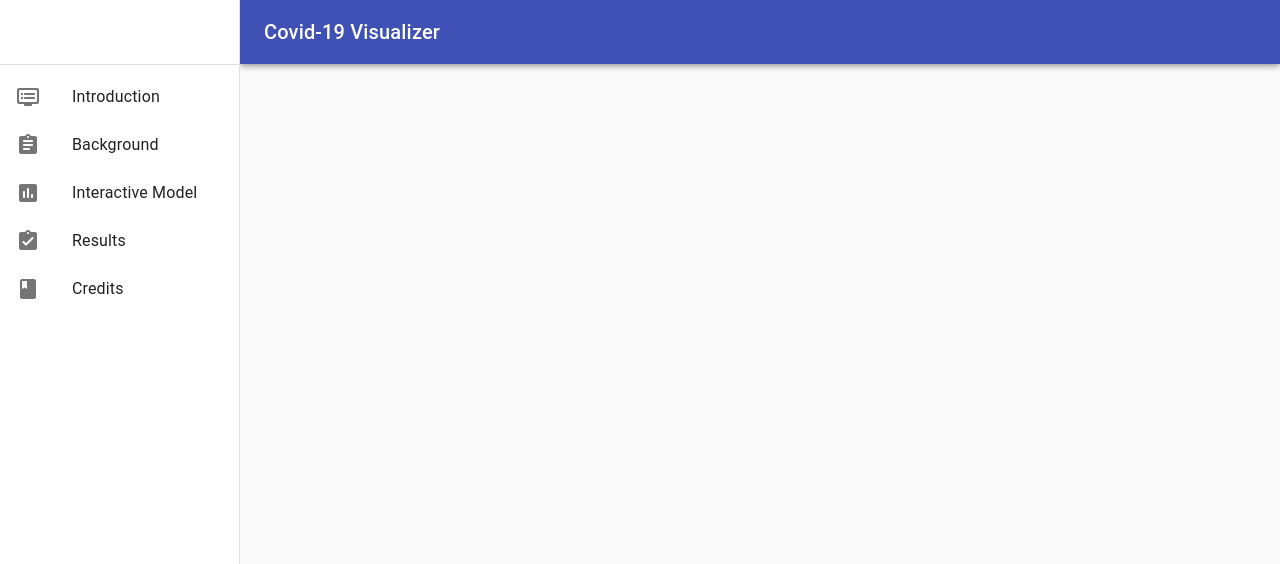
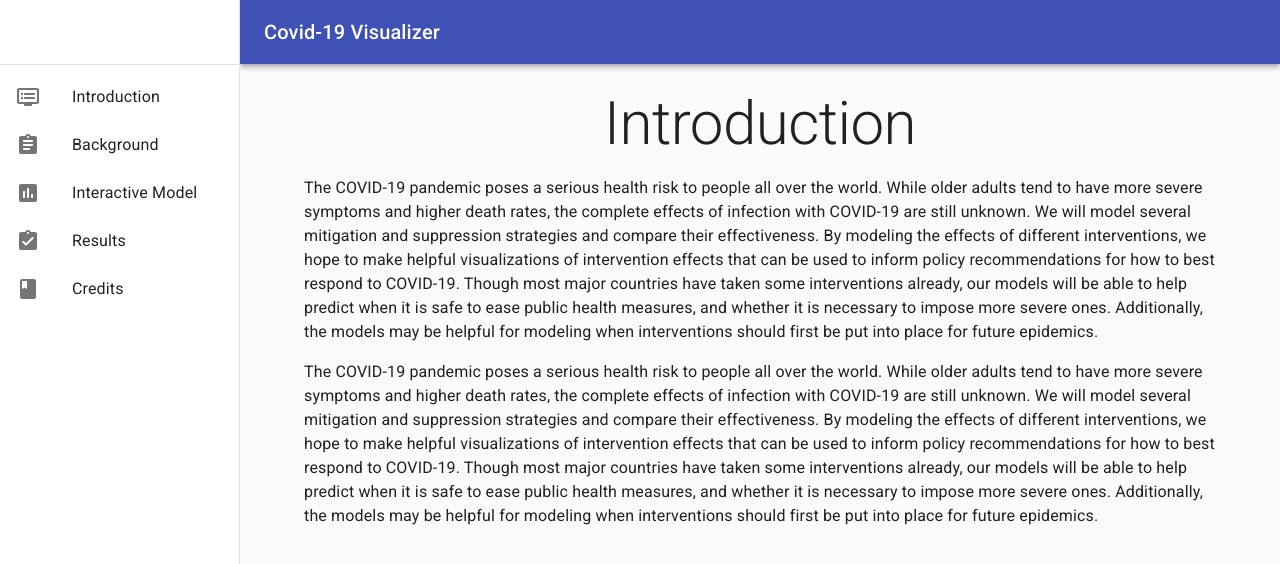
Before and after one commit to uvafan/MMM_Final_Project, a React (Create React App) app in the folder viz/: page / in a window 1280 px wide. Shown: the top 564 px of the page. Built offline with nearby package versions, Linux system fonts and the light colour scheme.

Commit message:
make other pages

```diff
--- a/viz/package.json
+++ b/viz/package.json
@@ -13,7 +13,8 @@
     "react-chartjs-2": "^2.9.0",
     "react-dom": "^16.13.1",
     "react-router-dom": "^5.1.2",
-    "react-scripts": "3.4.1"
+    "react-scripts": "3.4.1",
+    "typeface-roboto": "0.0.75"
   },
   "scripts": {
     "start": "react-scripts start",
--- a/viz/src/App.js
+++ b/viz/src/App.js
@@ -1,6 +1,5 @@
 import React from 'react';
 import './App.css';
-import Container from '@material-ui/core/Container';
 import AppBar from '@material-ui/core/AppBar';
 import CssBaseline from '@material-ui/core/CssBaseline';
 import Divider from '@material-ui/core/Divider';
@@ -26,7 +25,11 @@ import {
   Route,
   Link
 } from "react-router-dom";
+import Introduction from './Introduction';
+import Background from './Background';
 import InteractiveSimulator from './InteractiveSimulator';
+import Results from './Results';
+import Credits from './Credits';
 
 const drawerWidth = 240;
 
@@ -168,10 +171,20 @@ const App = () => {
         <main className={classes.content}>
           <div className={classes.toolbar} />
           <Switch>
+              <Route exact path={pages[0].path}>
+                <Introduction />
+              </Route>
+              <Route path={pages[1].path}>
+                <Background />
+              </Route>
               <Route path={pages[2].path}>
-                <Container maxWidth="md">
-                  <InteractiveSimulator />
-                </Container>
+                <InteractiveSimulator />
+              </Route>
+              <Route path={pages[3].path}>
+                <Results />
+              </Route>
+              <Route path={pages[4].path}>
+                <Credits />
               </Route>
           </Switch>
         </main>
--- /dev/null
+++ b/viz/src/Background.js
@@ -0,0 +1,18 @@
+import React from 'react';
+import Container from '@material-ui/core/Container';
+import Box from '@material-ui/core/Box';
+import Typography from '@material-ui/core/Typography';
+import { styles } from './styles';
+
+const Background = () => {
+    const classes = styles();
+    return (
+    <Container maxWidth="md">
+      <Typography variant="h2" className={classes.titleClasses}>
+        Background
+      </Typography>
+    </Container>
+  );
+}
+
+export default Background;
--- /dev/null
+++ b/viz/src/Credits.js
@@ -0,0 +1,18 @@
+import React from 'react';
+import Container from '@material-ui/core/Container';
+import Box from '@material-ui/core/Box';
+import Typography from '@material-ui/core/Typography';
+import { styles } from './styles';
+
+const Credits = () => {
+    const classes = styles();
+    return (
+    <Container maxWidth="md">
+      <Typography variant="h2" className={classes.titleClasses}>
+        Credits
+      </Typography>
+    </Container>
+  );
+}
+
+export default Credits;
--- a/viz/src/InteractiveSimulator.js
+++ b/viz/src/InteractiveSimulator.js
@@ -1,27 +1,13 @@
 import React, {useState, useEffect} from 'react';
 import { API_URL } from './constants';
 import LineChart from './LineChart';
-import { makeStyles } from '@material-ui/core/styles';
+import { styles } from './styles';
+import Container from '@material-ui/core/Container';
 import LinearProgress from '@material-ui/core/LinearProgress';
 import Typography from '@material-ui/core/Typography';
 import Box from '@material-ui/core/Box';
 import Tooltip from '@material-ui/core/Tooltip';
 import Slider from '@material-ui/core/Slider';
-
-const styles = makeStyles({
-  titleClasses: {
-    textAlign: 'center',
-  },
-  sliderContainerClasses: {
-    width: '50%',
-    display: 'inline-block',
-    verticalAlign: 'top',
-    textAlign: 'center',
-  },
-  sliderClasses: {
-    width: '90%',
-  },
-});
 
 const InteractiveSimulator = () => {
   // TODO: Add Tooltip text
@@ -85,7 +71,7 @@ const InteractiveSimulator = () => {
   );
 
   return (
-    <>
+    <Container maxWidth="md">
       <Typography variant="h2" className={classes.titleClasses}>
         Interactive Simulator
       </Typography>
@@ -167,7 +153,7 @@ const InteractiveSimulator = () => {
       </div>
       </Box>
       {loading ? <LinearProgress /> : <LineChart jsonData={jsonData}/>}
-    </>
+    </Container>
   );
 }
 
--- /dev/null
+++ b/viz/src/Introduction.js
@@ -0,0 +1,26 @@
+import React from 'react';
+import Container from '@material-ui/core/Container';
+import Box from '@material-ui/core/Box';
+import Typography from '@material-ui/core/Typography';
+import { styles } from './styles';
+
+const Introduction = () => {
+    const classes = styles();
+    return (
+    <Container maxWidth="md">
+      <Typography variant="h2" className={classes.titleClasses}>
+        Introduction
+      </Typography>
+      <Box pt={2} />
+      <Typography variant="body1">
+        The COVID-19 pandemic poses a serious health risk to people all over the world. While older adults tend to have more severe symptoms and higher death rates, the complete effects of infection with COVID-19 are still unknown. We will model several mitigation and suppression strategies and compare their effectiveness. By modeling the effects of different interventions, we hope to make helpful visualizations of intervention effects that can be used to inform policy recommendations for how to best respond to COVID-19. Though most major countries have taken some interventions already, our models will be able to help predict when it is safe to ease public health measures, and whether it is necessary to impose more severe ones. Additionally, the models may be helpful for modeling when interventions should first be put into place for future epidemics.
+      </Typography>
+      <Box pt={2} />
+      <Typography variant="body1">
+        The COVID-19 pandemic poses a serious health risk to people all over the world. While older adults tend to have more severe symptoms and higher death rates, the complete effects of infection with COVID-19 are still unknown. We will model several mitigation and suppression strategies and compare their effectiveness. By modeling the effects of different interventions, we hope to make helpful visualizations of intervention effects that can be used to inform policy recommendations for how to best respond to COVID-19. Though most major countries have taken some interventions already, our models will be able to help predict when it is safe to ease public health measures, and whether it is necessary to impose more severe ones. Additionally, the models may be helpful for modeling when interventions should first be put into place for future epidemics.
+      </Typography>
+    </Container>
+  );
+}
+
+export default Introduction;
--- /dev/null
+++ b/viz/src/Results.js
@@ -0,0 +1,18 @@
+import React from 'react';
+import Container from '@material-ui/core/Container';
+import Box from '@material-ui/core/Box';
+import Typography from '@material-ui/core/Typography';
+import { styles } from './styles';
+
+const Results = () => {
+    const classes = styles();
+    return (
+    <Container maxWidth="md">
+      <Typography variant="h2" className={classes.titleClasses}>
+        Results
+      </Typography>
+    </Container>
+  );
+}
+
+export default Results;
--- a/viz/src/index.js
+++ b/viz/src/index.js
@@ -1,6 +1,7 @@
 import React from 'react';
 import ReactDOM from 'react-dom';
 import './index.css';
+import 'typeface-roboto';
 import App from './App';
 
 ReactDOM.render(
--- /dev/null
+++ b/viz/src/styles.js
@@ -0,0 +1,16 @@
+import { makeStyles } from '@material-ui/core/styles';
+
+export const styles = makeStyles({
+  titleClasses: {
+    textAlign: 'center',
+  },
+  sliderContainerClasses: {
+    width: '50%',
+    display: 'inline-block',
+    verticalAlign: 'top',
+    textAlign: 'center',
+  },
+  sliderClasses: {
+    width: '90%',
+  },
+});
```
Also changed, not shown: 1 other file (tests, documents, lock files or other folders).
